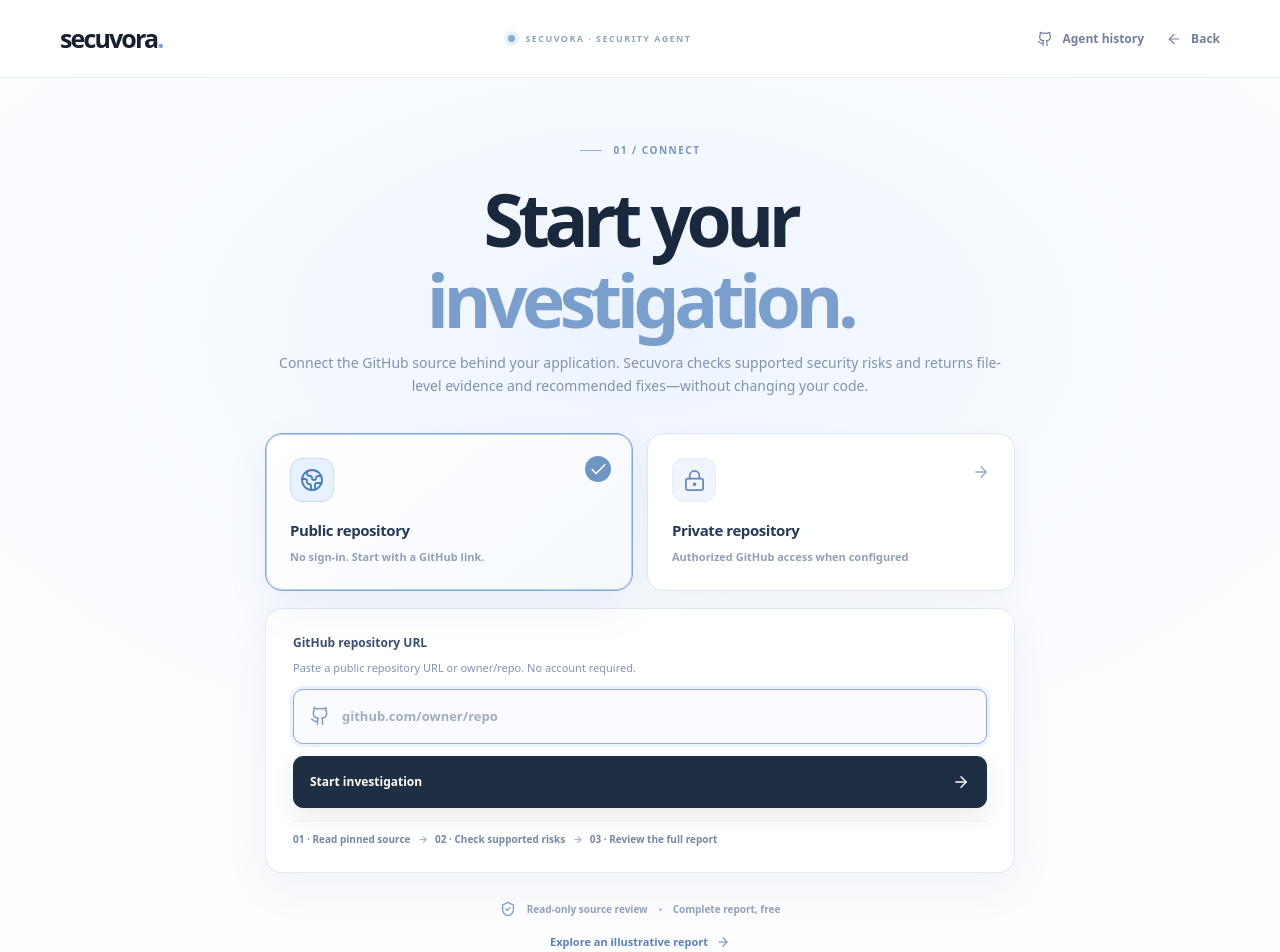
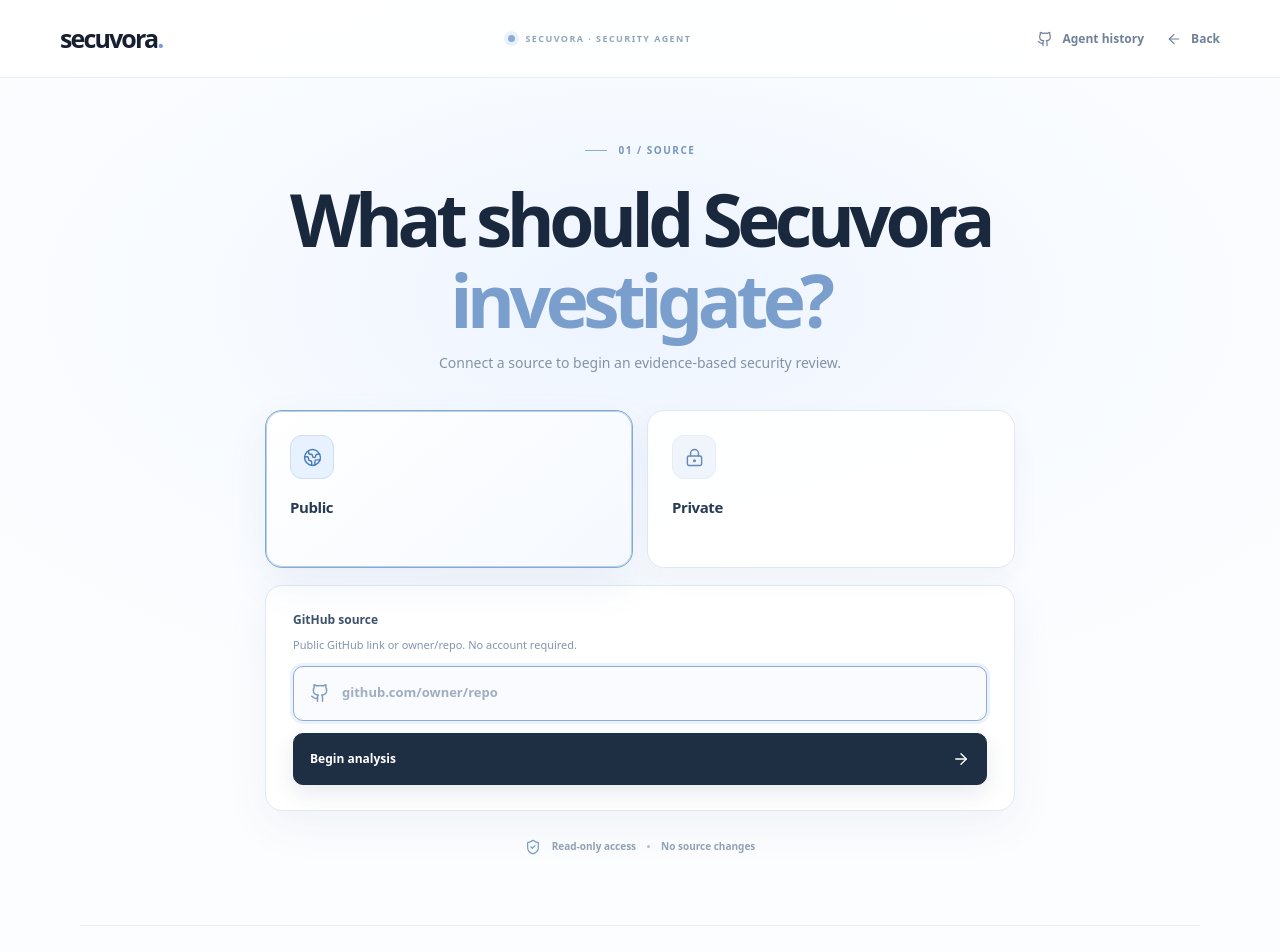
Before and after one commit to helloskyorigin/Safe-sure, a Next.js app: page /assess in a window 1280 px wide. Shown: the top 952 px of the page. Built offline with nearby package versions, Linux system fonts and the light colour scheme.

Commit message:
ux: minimal evidence-first source selection with compact public/private tabs

```diff
--- a/components/AssessmentStart.tsx
+++ b/components/AssessmentStart.tsx
@@ -4,7 +4,7 @@ import Link from "next/link";
 import { useRouter } from "next/navigation";
 import { useEffect, useRef, useState, type FormEvent } from "react";
 import { AnimatePresence, motion, useReducedMotion } from "motion/react";
-import { ArrowLeft, ArrowRight, Check, Github, Globe2, LockKeyhole, ShieldCheck } from "lucide-react";
+import { ArrowLeft, ArrowRight, Github, Globe2, LockKeyhole, ShieldCheck } from "lucide-react";
 import PrivateRepoConnector from "@/components/PrivateRepoConnector";
 
 type AccessMode = "public" | "private";
@@ -42,7 +42,7 @@ export default function AssessmentStart() {
 
   return (
     <div className="assess-page connect-page">
-      <a href="#connect-main" className="skip-link">Skip to repository connection</a>
+      <a href="#connect-main" className="skip-link">Skip to source selection</a>
       <header className="assess-header connect-header">
         <div className="assess-container assess-header-inner">
           <Link href="/" className="brand" aria-label="Secuvora home">secuvora<span>.</span></Link>
@@ -56,22 +56,20 @@ export default function AssessmentStart() {
 
       <main id="connect-main" className="connect-main">
         <div className="connect-content">
-          <div className="connect-step"><span className="connect-step-line"/> 01 / CONNECT</div>
-          <h1>Start your <em>investigation.</em></h1>
-          <p className="connect-subtitle">Connect the GitHub source behind your application. Secuvora checks supported security risks and returns file-level evidence and recommended fixes—without changing your code.</p>
+          <div className="connect-step"><span className="connect-step-line"/> 01 / SOURCE</div>
+          <h1>What should Secuvora <em>investigate?</em></h1>
+          <p className="connect-subtitle">Connect a source to begin an evidence-based security review.</p>
 
           <div className="connect-choices" role="group" aria-label="Repository visibility">
             <button type="button" className={"connect-choice" + (mode === "public" ? " selected" : "")}
-              aria-pressed={mode === "public"} onClick={() => choose("public")}>
-              <span className="connect-choice-icon"><Globe2 size={24} strokeWidth={1.8}/></span>
-              <span className="connect-choice-copy"><strong>Public repository</strong><small>No sign-in. Start with a GitHub link.</small></span>
-              <span className="connect-choice-end">{mode === "public" ? <Check size={19}/> : <ArrowRight size={18}/>}</span>
+              aria-label="Public repository" aria-pressed={mode === "public"} onClick={() => choose("public")}>
+              <span className="connect-choice-icon"><Globe2 size={19} strokeWidth={1.8}/></span>
+              <span className="connect-choice-copy"><strong>Public</strong></span>
             </button>
             <button type="button" className={"connect-choice" + (mode === "private" ? " selected" : "")}
-              aria-pressed={mode === "private"} onClick={() => choose("private")}>
-              <span className="connect-choice-icon"><LockKeyhole size={23} strokeWidth={1.8}/></span>
-              <span className="connect-choice-copy"><strong>Private repository</strong><small>Authorized GitHub access when configured</small></span>
-              <span className="connect-choice-end">{mode === "private" ? <Check size={19}/> : <ArrowRight size={18}/>}</span>
+              aria-label="Private repository" aria-pressed={mode === "private"} onClick={() => choose("private")}>
+              <span className="connect-choice-icon"><LockKeyhole size={19} strokeWidth={1.8}/></span>
+              <span className="connect-choice-copy"><strong>Private</strong></span>
             </button>
           </div>
 
@@ -83,11 +81,11 @@ export default function AssessmentStart() {
               transition={{ duration: reducedMotion ? 0 : .25 }}>
               {mode === "public" ? (
                 <form onSubmit={submitPublic} className="connect-public-form">
-                  <label htmlFor="connect-repo-url">GitHub repository URL</label>
-                  <p className="connect-field-hint" id="connect-repo-hint">Paste a public repository URL or owner/repo. No account required.</p>
+                  <label htmlFor="connect-repo-url">GitHub source</label>
+                  <p className="connect-field-hint" id="connect-repo-hint">Public GitHub link or owner/repo. No account required.</p>
                   <div className="connect-url-field">
                     <Github size={20}/>
-                    <input id="connect-repo-url" name="repository" value={publicRepo}
+                    <input id="connect-repo-url" name="repository" aria-label="GitHub repository URL" value={publicRepo}
                       onChange={event => { setPublicRepo(event.target.value); setError(""); }}
                       placeholder="github.com/owner/repo" autoCapitalize="off" autoComplete="off"
                       spellCheck={false} aria-invalid={!!error} aria-describedby={error ? "connect-repo-hint connect-url-error" : "connect-repo-hint"}
@@ -95,18 +93,14 @@ export default function AssessmentStart() {
                   </div>
                   {error && <p className="connect-error" role="alert" id="connect-url-error">{error}</p>}
                   <button type="submit" className="connect-submit">
-                    Start investigation <ArrowRight size={18}/>
+                    Begin analysis <ArrowRight size={18}/>
                   </button>
-                <div className="connect-workflow-note" aria-label="What happens next">
-                    <span>01 · Read pinned source</span><span>02 · Check supported risks</span><span>03 · Review the full report</span>
-                  </div>
                 </form>
               ) : <PrivateRepoConnector/>}
             </motion.div>}
           </AnimatePresence>
 
-          <p className="connect-reassurance"><ShieldCheck size={16}/> Read-only source review <span/> Complete report, free</p>
-          <Link className="connect-example-link" href="/assess/results">Explore an illustrative report <ArrowRight size={14} aria-hidden="true"/></Link>
+          <p className="connect-reassurance"><ShieldCheck size={16}/> Read-only access <span/> No source changes</p>
         </div>
       </main>
 
```
